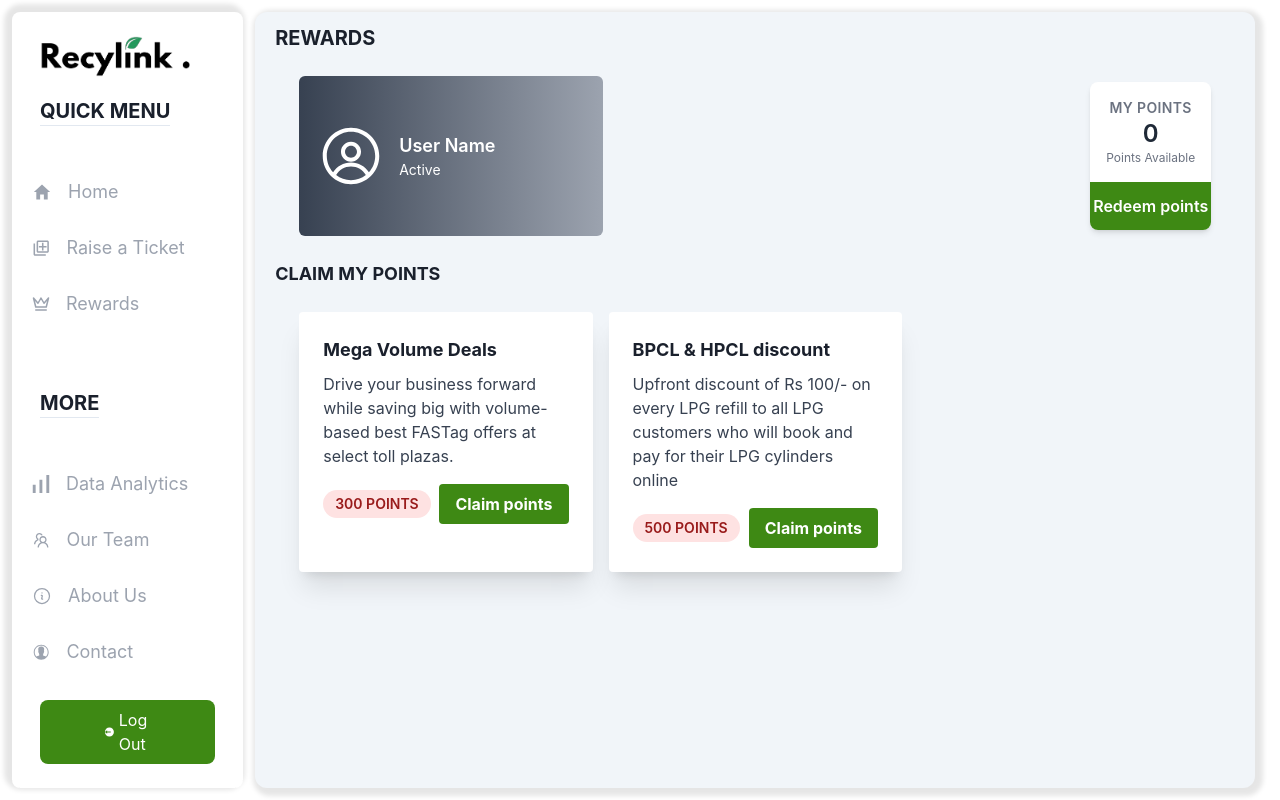
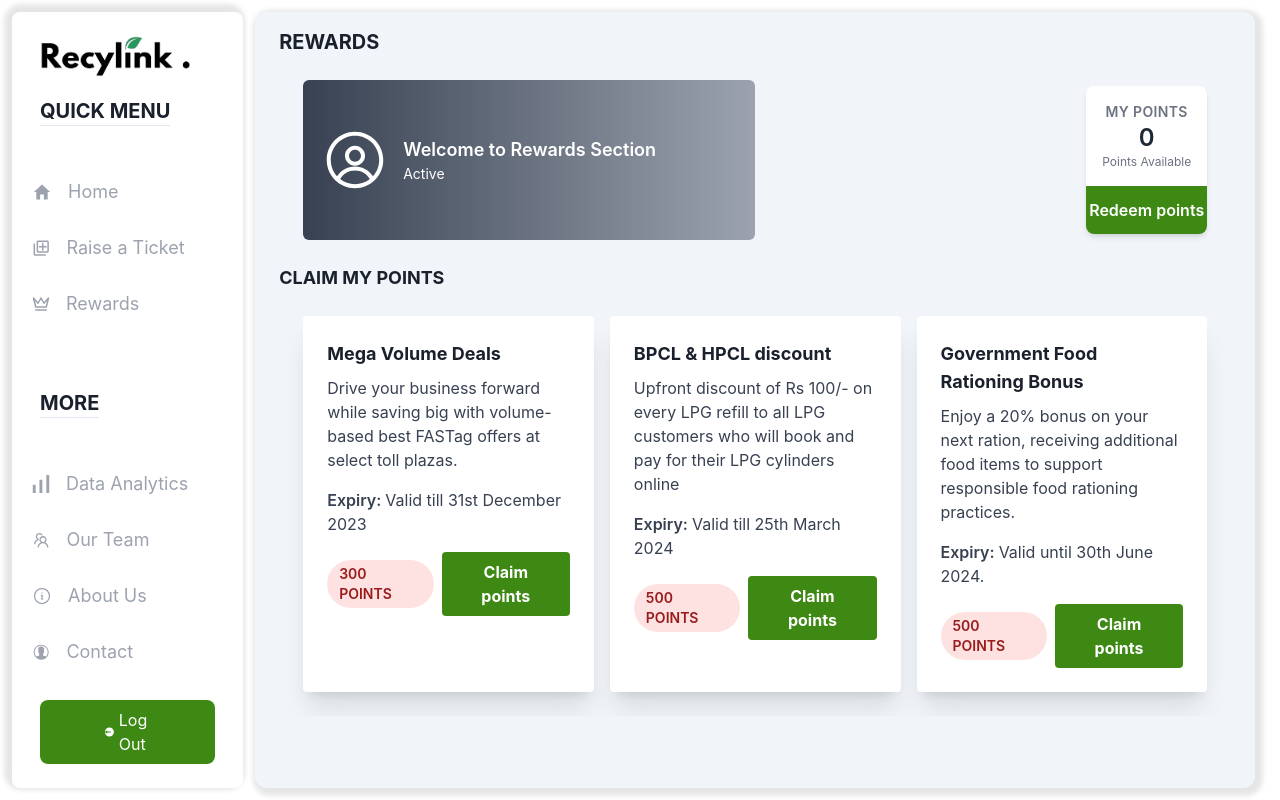
Before and after one commit to Hari-1903/Recylink, a Next.js app: page /User/Rewards in a window 1280 px wide. Built offline with nearby package versions, Linux system fonts and the light colour scheme.

Commit message:
Feat  : Improved Review page

```diff
--- a/pages/Authority/ReviewTicket/index.tsx
+++ b/pages/Authority/ReviewTicket/index.tsx
@@ -3,6 +3,7 @@
 import { useImage } from '@/components/ImageContext';
 import AuthorityNav from '@/components/AuthorityNav';
 import MobileNav from '@/components/MobileNav';
+import Link from 'next/link';
 
 const ReviewComplaints = () => {
   const { imageDetails } = useImage();
@@ -14,7 +15,7 @@
         <p className="text-xl font-bold border-b-2 mb-4 p-4">Raised Complaints</p>
         <div className='md:h-[600px] grid grid-cols-5 gap-y-5 overflow-y-scroll px-5 pb-5 pt-2'>
           {imageDetails.map((detail: any) => (
-            <div className="w-[200px] px-4 py-3 shadow-[0px_0px_6px_2px_rgb(0,0,0,0.06)] hover:bg-slate-100 hover:scale-110 transition-all 2s ease-in-out rounded-md" key="">
+            <div className="w-[200px] px-4 py-3 shadow-[0px_0px_6px_2px_rgb(0,0,0,0.06)] hover:bg-slate-100 hover:scale-105 transition-all 2s ease-in-out rounded-md" key="">
               <div className='flex justify-between items-center pb-1 border-b-2 mb-3'>
                 <p className='text-xl font-bold'>{detail.complaintNumber}</p>
                 <div className='flex-center flex-col'>
@@ -23,7 +24,7 @@
                 </div>
               </div>
               <div className='flex-center'>
-                <Image src={detail.imageUrl} className='rounded-md' alt="Uploaded Trash" objectFit="cover"  boxSize={{ base: "100px", md: "175px" }}/>
+                <Image src={detail.imageUrl} className='rounded-xl hover:scale-150 transnition-all duration-300 ease-in-out' alt="Uploaded Trash" objectFit="cover"  boxSize={{ base: "100px", md: "175px" }}/>
               </div>
               <div className='flex justify-between items-center text-xs p-1'>
                 <p className='uppercase'>{detail.location}</p>
--- a/pages/User/Rewards/index.tsx
+++ b/pages/User/Rewards/index.tsx
@@ -4,35 +4,46 @@
 import MobileNav from '@/components/MobileNav';
 import { useImage } from '@/components/ImageContext';
 
+const Rewards = () => {
+    const { imageDetails } = useImage();
 
-const Rewards = () => {
-    const { imageDetails, setImageDetails } = useImage();
-    const lastComplaintNumber =imageDetails.length > 0 ? imageDetails[imageDetails.length - 1].complaintNumber : 0;
-    const calculatedPoints = lastComplaintNumber * 20;
+    let calculatedPoints = 0;
+    if (imageDetails.length > 0 && imageDetails[imageDetails.length - 1].status === 'done') {
+      const lastComplaintNumber = imageDetails[imageDetails.length - 1].complaintNumber;
+      calculatedPoints = lastComplaintNumber * 20;
+    }
 
     const rewards = [
         {
           title: 'Mega Volume Deals',
           points: '300',
           description: 'Drive your business forward while saving big with volume-based best FASTag offers at select toll plazas.',
+          expiry: 'Valid till 31st December 2023'
         },
         {
             title: 'BPCL & HPCL discount',
             points: '500',
             description: 'Upfront discount of Rs 100/- on every LPG refill to all LPG customers who will book and pay for their LPG cylinders online',
+            expiry: 'Valid till 25th March 2024'
+        },
+        {
+            title: 'Government Food Rationing Bonus',
+            points: '500',
+            description: 'Enjoy a 20% bonus on your next ration, receiving additional food items to support responsible food rationing practices.',
+            expiry:'Valid until 30th June 2024.'
         }
     ];
 
     return(
     <div className="grid md:grid-cols-[19vw_80vw] md:grid-rows-1 h-screen w-screen overflow-none">
         <div className="bg-black my-3 ml-3 rounded-xl shadow-nav hidden md:block" id="nav"><UserNav/></div>
-        <div className="m-3 py-3 px-5 rounded-xl relative shadow-content bg-slate-100">
+        <div className="m-3 py-4 px-6 rounded-xl relative shadow-content bg-slate-100">
             <div className='font-bold text-xl'>REWARDS</div>
             <div className="flex justify-between gap-4 items-center p-6 rounded-t-xl">
-                <div className="flex h-full md:w-1/3 p-5 py-12 rounded-md items-center text-white bg-gradient-to-r from-gray-700 to-gray-400">
+                <div className="flex h-full md:w-1/2 p-5 py-12 rounded-md items-center text-white bg-gradient-to-r from-gray-700 to-gray-400">
                     <div><RxAvatar size="4rem"/></div>
                     <div className="mx-4">
-                        <div className="text-lg font-semibold">User Name</div>
+                        <div className="text-lg font-semibold">Welcome to Rewards Section</div>
                         <div className="text-sm">Active</div>
                     </div>
                 </div>
@@ -51,9 +62,9 @@
             </div>
             <div className='font-bold text-lg'>CLAIM MY POINTS</div>
         {/* Rewards Cards */}
-                <section className="rewards grid grid-cols-1 md:grid-cols-2 lg:grid-cols-3 gap-4 p-6 ">
+                <section className="rewards grid grid-cols-3 gap-4 p-6 overflow-y-auto">
                     {rewards.map((reward, index) => (
-                        <RewardCard key={index} title={reward.title} points={reward.points} description={reward.description} />
+                        <RewardCard key={index} title={reward.title} points={reward.points} description={reward.description} expiry={reward.expiry} />
                     ))}
                 </section>
             </div>
@@ -65,13 +76,15 @@
     title: string;
     points: string;
     description: string;
+    expiry: string;
   }
 
-const RewardCard: React.FC<RewardCardProps> = ({ title, points, description }) => {
+const RewardCard: React.FC<RewardCardProps> = ({ title, points, description, expiry}) => {
     return (
-      <div className="max-w-sm rounded overflow-hidden shadow-xl bg-white p-6">
+      <div className="max-w-sm rounded shadow-xl bg-white p-6 over">
         <h3 className="text-lg font-bold mb-2">{title}</h3>
         <p className="text-gray-700 text-base mb-4">{description}</p>
+        <p className="text-gray-700 text-base mb-4"><span className='font-semibold'>Expiry: </span>{expiry}</p>
         <div className="flex justify-between items-center">
           <span className="inline-block bg-red-100 text-red-800 rounded-full px-3 py-1 text-sm font-semibold mr-2">{points} POINTS</span>
           <button className="bg-primary hover:bg-dark-prim text-white font-bold py-2 px-4 rounded">
```
